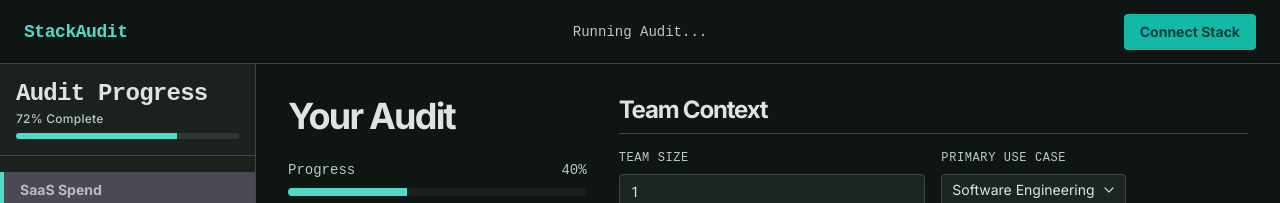
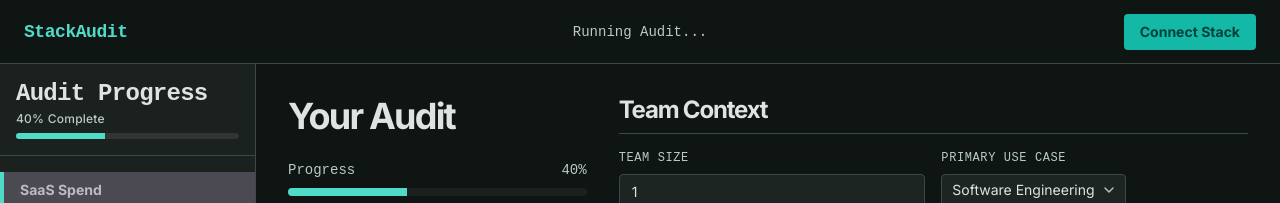
Before and after one commit to RoNnY125-coder/StackAudit, a Next.js app: page /audit in a window 1280 px wide. Shown: the top 203 px of the page. Built offline with nearby package versions, Linux system fonts and the light colour scheme.

Commit message:
refactor(task-7): introduce AuditShell, dynamic progress tracking, and remove 'as any' casts

```diff
--- a/app/audit/page.tsx
+++ b/app/audit/page.tsx
@@ -1,23 +1,9 @@
-import TopBar from "@/components/layout/TopBar"
-import SideNav from "@/components/layout/SideNav"
-import SpendForm from "@/components/audit/SpendForm"
+import AuditShell from "@/components/audit/AuditShell"
 
 export const metadata = {
   title: "Audit Your Stack",
 }
 
 export default function AuditPage() {
-  return (
-    <div className="flex flex-col min-h-screen">
-      <TopBar />
-      <div className="flex flex-1 pt-16">
-        <SideNav progress={72} />
-        <main className="flex-1 md:ml-64 p-4 lg:p-8" id="main-content">
-          <div className="max-w-5xl mx-auto">
-            <SpendForm />
-          </div>
-        </main>
-      </div>
-    </div>
-  )
+  return <AuditShell />
 }
--- /dev/null
+++ b/components/audit/AuditShell.tsx
@@ -0,0 +1,31 @@
+"use client"
+
+import TopBar from "@/components/layout/TopBar"
+import SideNav from "@/components/layout/SideNav"
+import SpendForm from "@/components/audit/SpendForm"
+import { useAuditForm } from "@/hooks/useAuditForm"
+
+/**
+ * @file components/audit/AuditShell.tsx
+ * @description Client-side wrapper for the audit flow.
+ *
+ * Owns the useAuditForm hook so that the SideNav progress bar
+ * and the SpendForm itself stay in sync.
+ */
+export default function AuditShell() {
+  const formProps = useAuditForm()
+
+  return (
+    <div className="flex flex-col min-h-screen">
+      <TopBar />
+      <div className="flex flex-1 pt-16">
+        <SideNav progress={formProps.completionPercent} />
+        <main className="flex-1 md:ml-64 p-4 lg:p-8" id="main-content">
+          <div className="max-w-5xl mx-auto">
+            <SpendForm formProps={formProps} />
+          </div>
+        </main>
+      </div>
+    </div>
+  )
+}
--- a/components/audit/SpendForm.tsx
+++ b/components/audit/SpendForm.tsx
@@ -9,14 +9,18 @@
 import ToolRow from "./ToolRow"
 import { Loader2 } from "lucide-react"
 
-export default function SpendForm() {
+interface SpendFormProps {
+  formProps: ReturnType<typeof useAuditForm>
+}
+
+export default function SpendForm({ formProps }: SpendFormProps) {
   const router = useRouter()
   const {
     teamSize, setTeamSize,
     useCase, setUseCase,
     tools, addOrUpdateTool, removeTool,
     completionPercent, submit, isLoading, error
-  } = useAuditForm()
+  } = formProps
 
   const handleRunAudit = async () => {
     const success = await submit()
@@ -43,12 +47,12 @@
   }, [isLoading])
 
   const [customTools, setCustomTools] = useState<ToolCatalogEntry[]>([])
-  const [addingToCategory, setAddingToCategory] = useState<string | null>(null)
+  const [addingToCategory, setAddingToCategory] = useState<ToolCatalogEntry["category"] | null>(null)
   const [newToolName, setNewToolName] = useState("")
   const [newToolCost, setNewToolCost] = useState("")
   const [newToolSeats, setNewToolSeats] = useState("1")
 
-  const handleAddCustomTool = (category: string) => {
+  const handleAddCustomTool = (category: ToolCatalogEntry["category"]) => {
     if (!newToolName) return
     const id = newToolName.toLowerCase().replace(/[^a-z0-9]+/g, "-")
     const defaultPrice = parseFloat(newToolCost) || 0
@@ -57,7 +61,7 @@
     const newTool: ToolCatalogEntry = {
       id,
       name: newToolName,
-      category: category as any,
+      category,
       defaultPrice,
       plans: ["Custom"]
     }
@@ -67,7 +71,7 @@
     addOrUpdateTool({
       id,
       name: newToolName,
-      category: category as any,
+      category,
       plan: "Custom",
       seats,
       monthlySpend: defaultPrice * (category === "infrastructure" || category === "llm-apis" ? 1 : seats),
@@ -90,7 +94,7 @@
   const infraTools = allTools.filter(t => t.category === "infrastructure")
   const prodTools = allTools.filter(t => t.category === "productivity")
 
-  const renderToolSection = (title: string, category: string, categoryTools: typeof TOOL_CATALOG) => (
+  const renderToolSection = (title: string, category: ToolCatalogEntry["category"], categoryTools: typeof TOOL_CATALOG) => (
     <div className="mb-8">
       <h2 className="text-h2 font-bold border-b border-outline-variant pb-2 tracking-tighter mb-4">{title}</h2>
       <div className="space-y-1">
```
